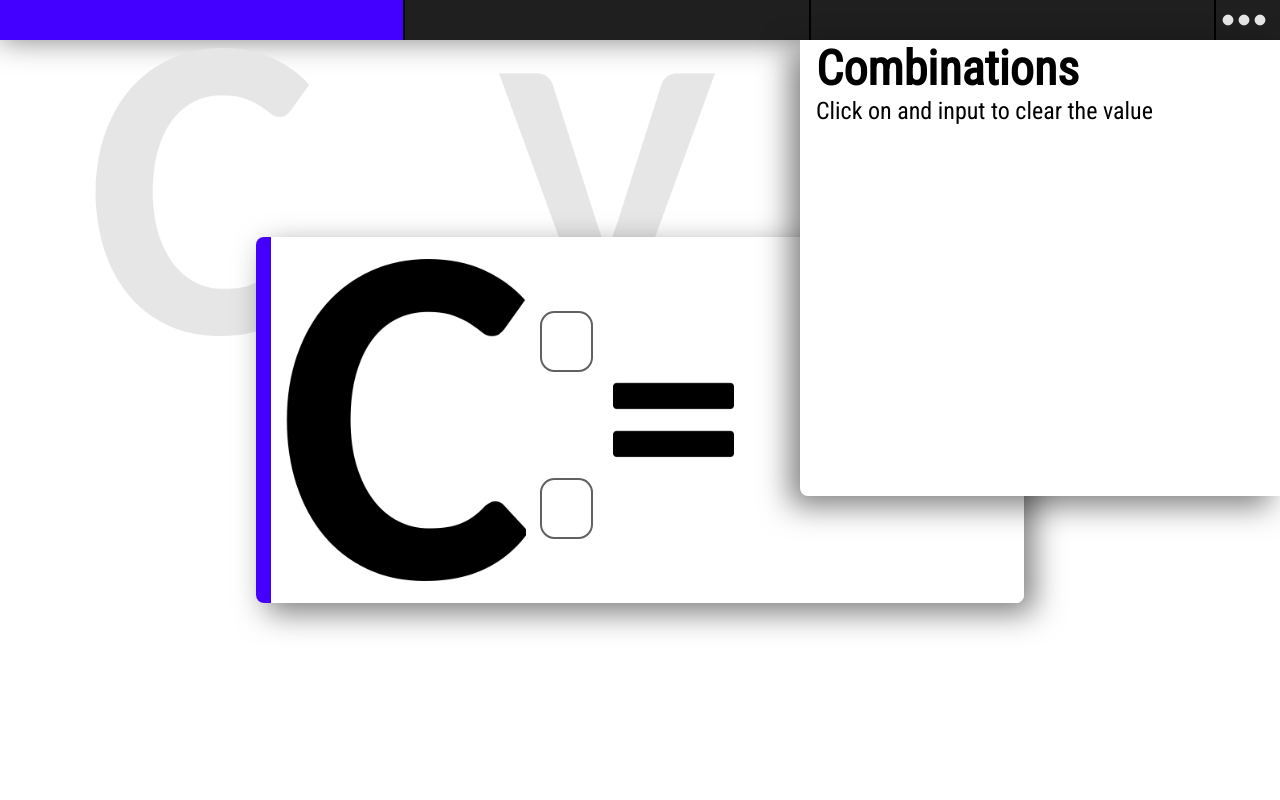
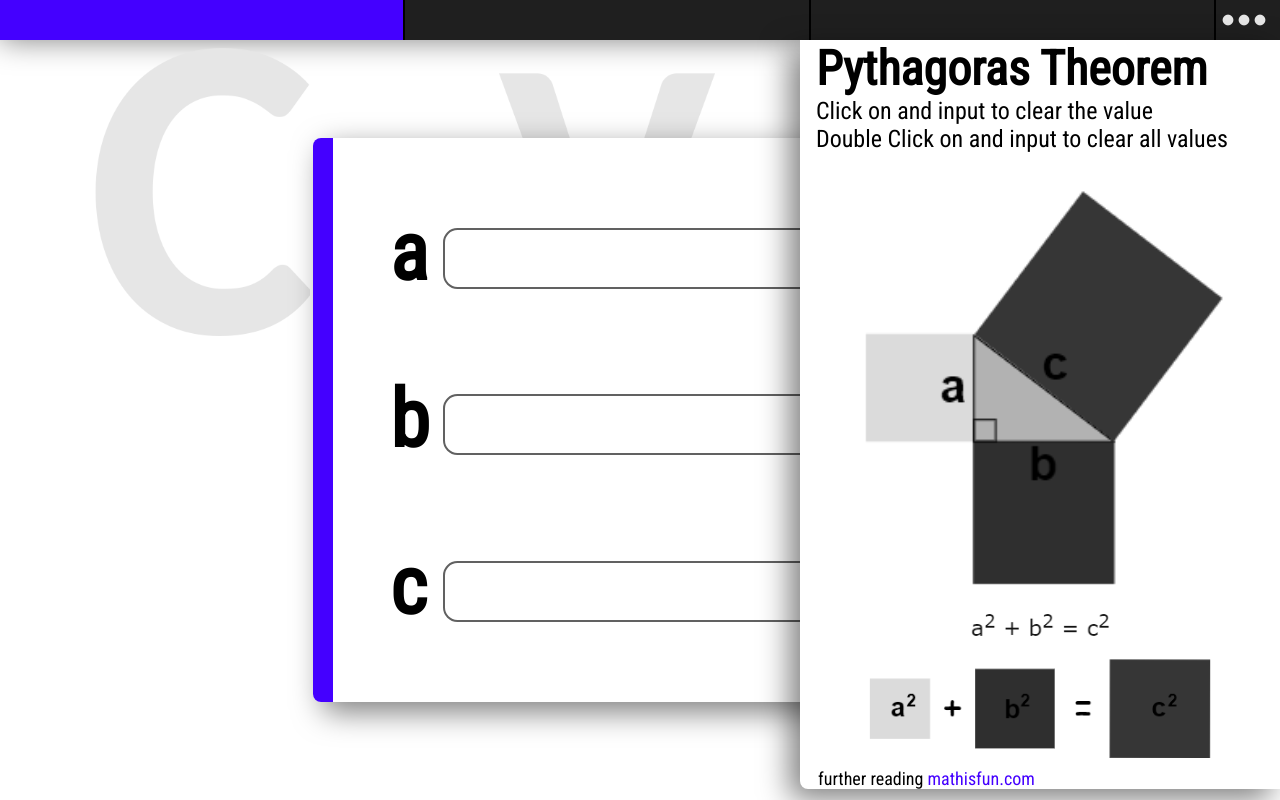
Before and after one commit to Rezzubs/Calculatos_Maximus, a React (Create React App) app: page / in a window 1280 px wide. Built offline with nearby package versions, Linux system fonts and the light colour scheme.

Commit message:
finished up help modules

```diff
--- a/src/components/App/App.js
+++ b/src/components/App/App.js
@@ -17,7 +17,7 @@ class App extends React.Component {
   constructor(props) {
     super(props);
     this.state = {
-      currentDisplay: 1,
+      currentDisplay: 3,
       displayHelp: 1
     };
 
@@ -50,9 +50,9 @@ class App extends React.Component {
     if (this.state.currentDisplay == 1) {
       return <Combination currentDisplay={this.state.currentDisplay} displayHelp={this.state.displayHelp}/>
     } else if (this.state.currentDisplay == 2) {
-      return <Variation />
+      return <Variation currentDisplay={this.state.currentDisplay} displayHelp={this.state.displayHelp}/>
     } else if (this.state.currentDisplay == 3) {
-      return <Py />
+      return <Py currentDisplay={this.state.currentDisplay} displayHelp={this.state.displayHelp}/>
     }
   }
 
--- a/src/components/Combination/Combination.css
+++ b/src/components/Combination/Combination.css
@@ -1,5 +1,3 @@
-/* test colors */
-
 .combination {
     /* background-color: rgb(216, 159, 53); */
     justify-self: center;
--- a/src/components/Guide/Guide.css
+++ b/src/components/Guide/Guide.css
@@ -10,13 +10,23 @@
 .helpBox {
     width: 30em;
     background-color: white;
-    height: 60%;
+    height: fit-content;
     z-index: 4;
     justify-self: flex-end;
 
     box-shadow: -10px 10px 30px 0px rgba(0,0,0,0.5);
     border-bottom-left-radius: .5em;
     word-wrap: break-word;
+}
+
+.imgDiv {
+    display: flex;
+    flex-direction: column;
+}
+
+.helpImg {
+    width: 80%;
+    filter: saturate(0%);
 }
 
 .text {
@@ -31,6 +41,16 @@ p {
     font-size: 24px;
 }
 
+span {
+    font-size: 18px;
+    margin: 1em;
+}
+
 h2 {
     font-weight: bold;
 }
+
+a {
+    text-decoration: inherit;
+    color: rgb(68, 0, 255);
+}
--- a/src/components/Guide/HelpBox/CHelp.js
+++ b/src/components/Guide/HelpBox/CHelp.js
@@ -7,9 +7,16 @@ class CHelp extends React.Component {
         return (
             <div className='helpBox'>
                 <div className='text'>
-                <h2>Combinations</h2>
-                <p>Click on and input to clear the value</p>
+                    <h2>Combinations</h2>
+                    <p>Click on and input to clear the value</p>
+                    <p>Double Click on and input to clear all values</p>
                 </div>
+                <br></br>
+                <div className='imgDiv'>
+                    <img className='helpImg' src={CImg}></img>
+                </div>
+                <span>further reading <a href='https://www.mathsisfun.com/combinatorics/combinations-permutations.html' target='blank'>mathisfun.com</a></span>
+                <br></br>
             </div>
         )
     }
--- a/src/components/Guide/HelpBox/PyHelp.js
+++ b/src/components/Guide/HelpBox/PyHelp.js
@@ -7,23 +7,17 @@ class PyHelp extends React.Component {
     render() {
         return (
             <div className='helpBox'>
-                <h1>Pythagoras Theorem</h1>
-                <div className='textAndImg'>
-                    <div>
-                        <br></br>
-                        <p><b>Click</b> on an input to clear it</p>
-                        <p><b>Double Click</b> on an input to clear all inputs</p>
-                        <br></br>
-                        <p><b>R</b> lets you change the rounding decimal point:</p>
-                        <p>1 = 0.1; 2 = 0,01; 3 = 0,001 etc.</p>
-                    </div>
-                    <div className='imgDiv'>
-                        <img className='helpImg' src={Py1}></img>
-                        <img className='helpImg' src={Py2}></img>
-                    </div>
-                    <span>imgage credit and further reading <a href="https://www.mathsisfun.com/pythagoras.html" target="_blank">mathisfun.com</a></span>
+                <div className='text'>
+                    <h2>Pythagoras Theorem</h2>
+                    <p>Click on and input to clear the value</p>
+                    <p>Double Click on and input to clear all values</p>
                 </div>
-
+                <br></br>
+                <div className='imgDiv'>
+                    <img className='helpImg' src={Py1}></img>
+                    <img className='helpImg' src={Py2}></img>
+                </div>
+                <span>further reading <a href='https://www.mathsisfun.com/pythagoras.html' target='blank'>mathisfun.com</a></span>
             </div>
         )
     }
--- a/src/components/Guide/HelpBox/VHelp.js
+++ b/src/components/Guide/HelpBox/VHelp.js
@@ -7,21 +7,17 @@ class VHelp extends React.Component {
     render() {
         return (
             <div className='helpBox'>
-                <h1>Variations (<a href="https://en.wikipedia.org/wiki/Permutation" target="_blank"><em>permutations</em></a>)</h1>
-                <div className='textAndImg'>
-                    <div>
-                        <br></br>
-                        <p><b>Click</b> on an input to clear it</p>
-
-                    </div>
-                    <div className='imgDiv'>
-
-                        <img src={VImg} className='helpImg'></img>
-                        <img src={VImg2} className='helpImg'></img>
-                    </div>
-                    <span>image credit and further reading: <a href="https://www.mathsisfun.com/combinatorics/combinations-permutations.html" target="_blank">mathisfun.com</a></span>
+                <div className='text'>
+                    <h2>Variations</h2>
+                    <p>Click on and input to clear the value</p>
+                    <p>Double Click on and input to clear all values</p>
                 </div>
-
+                <br></br>
+                <div className='imgDiv'>
+                    <img className='helpImg' src={VImg}></img>
+                    <img className='helpImg' src={VImg2}></img>
+                </div>
+                <span>further reading <a href='https://www.mathsisfun.com/combinatorics/combinations-permutations.html' target='blank'>mathisfun.com</a></span>
             </div>
         )
     }
--- a/src/components/Pyhtagoras/Py.css
+++ b/src/components/Pyhtagoras/Py.css
@@ -26,58 +26,8 @@ input {
     max-width: 80%;
 }
 
-.round {
-    position: absolute;
-    bottom: 2em;
-    left: 2em;
-
-    background-color: rgb(68, 0, 255);
-    color: black;
-    display: grid;
-    align-items: center;
-    text-align: center;
-
-    height: 6em;
-    width: 6em;
-    border-radius: 3em;
-    border: .2em solid black;
-    user-select: none;
-    box-shadow: 5px 5px 30px 0px rgba(0,0,0,0.3);
-
-    z-index: 2;
-}
-
 h2 {
     font-size: 3em;
-}
-
-.roundInputDiv {
-    position: absolute;
-    bottom: 2em;
-    left: 10em;
-    height: 6em;
-
-    display: grid;
-    align-items: center;
-}
-
-.roundInput {
-    margin: 0;
-    height: 2em;
-    width: 6em;
-
-    z-index: 2;
-}
-
-.round:hover {
-    background-color: rgb(92, 32, 255);
-    color: white;
-}
-
-
-.round:active {
-    background-color:rgb(56, 0, 211);
-    border: .25em solid black;
 }
 
 h1 {
--- a/src/components/Pyhtagoras/Py.js
+++ b/src/components/Pyhtagoras/Py.js
@@ -157,11 +157,7 @@ class Py extends React.Component {
                         <input onChange={this.handleChange} id="cInput" onClick={this.clearValue} onDoubleClick={this.clearAll} value={this.state.cValue}></input>
                     </div>
                 </div>
-
-                <div onClick={this.displayRoundBox} className="round" >
-                    <h2>R</h2>
-                </div>
-                {this.roundInput()}
+                <Guide currentDisplay={this.props.currentDisplay} displayHelp={this.props.displayHelp}/>
             </div>
         )
     }
--- a/src/components/Variation/Variation.css
+++ b/src/components/Variation/Variation.css
@@ -3,10 +3,9 @@
     justify-self: center;
     align-self: center;
     max-width: 60%;
-    max-height: 90%;
 
     display: grid;
-    grid-template-columns: 6fr 1fr 3fr 6fr;
+    grid-template-columns: 6fr 1.5fr 3fr 6fr;
 
     /* styling */
     background: linear-gradient(90deg, rgb(68, 0, 255) 2%, rgb(255, 255, 255) 2%);
--- a/src/components/Variation/Variation.js
+++ b/src/components/Variation/Variation.js
@@ -79,6 +79,7 @@ class Variation extends React.Component {
                         <h1>{this.calculate()}</h1>
                     </div>
                 </div>
+                <Guide currentDisplay={this.props.currentDisplay} displayHelp={this.props.displayHelp}/>
             </div>
         )
     }
```
